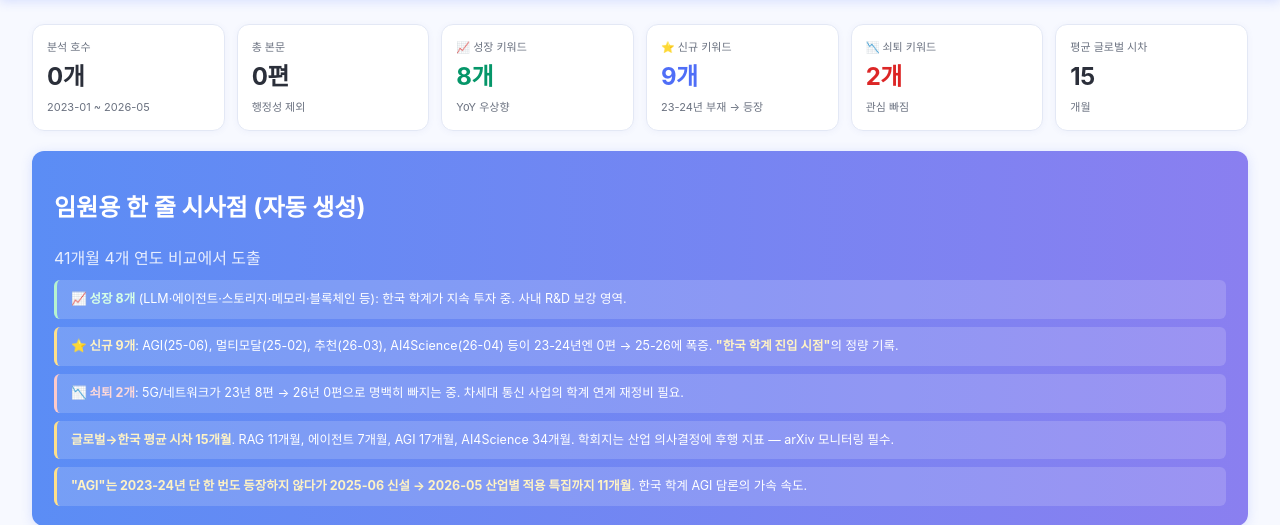
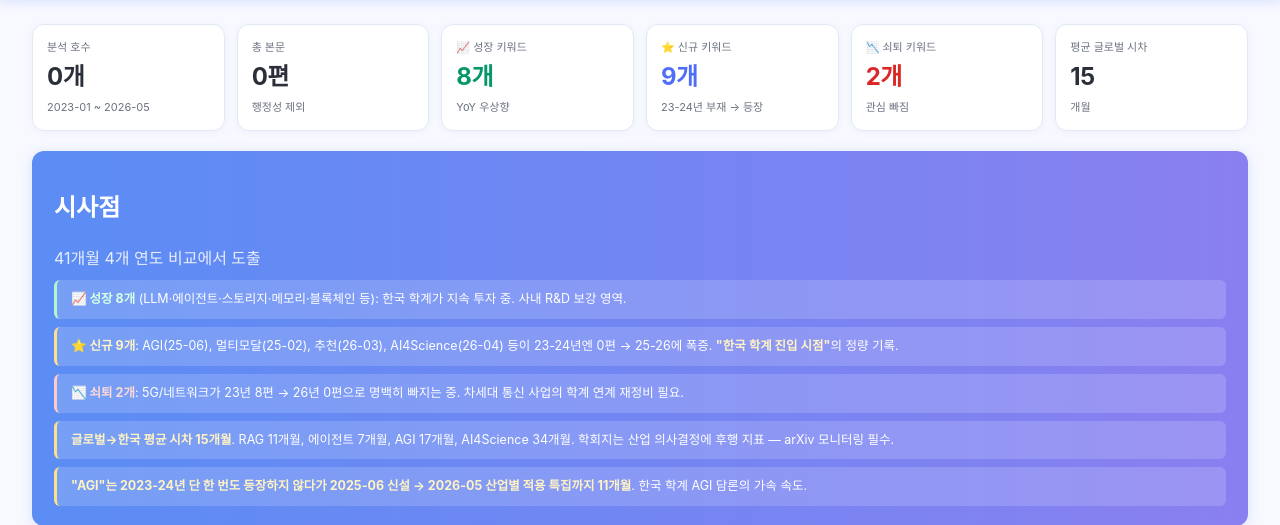
Before and after one commit to majorformula-pitcher/tech_insight, a Django app: page /dashboard/ in a window 1280 px wide. Shown: the part 106-631 px from the top of the page. Run offline with Django 5.2, Linux system fonts and the light colour scheme; data that the repository does not hold is empty.

Commit message:
대시보드 시사점 제목 간소화: 임원용 한 줄 시사점 → 시사점
Co-Authored-By: Claude Opus 4.8 <noreply@anthropic.com>

```diff
--- a/tech_insight/app/dashboard/templates/dashboard/index.html
+++ b/tech_insight/app/dashboard/templates/dashboard/index.html
@@ -167,7 +167,7 @@
 
 <!-- Insights -->
 <div class="insight-box">
-  <h2>임원용 한 줄 시사점 (자동 생성)</h2>
+  <h2>시사점</h2>
   <div class="panel-sub">41개월 4개 연도 비교에서 도출</div>
   <div class="insight-list" id="insights"></div>
 </div>
```
